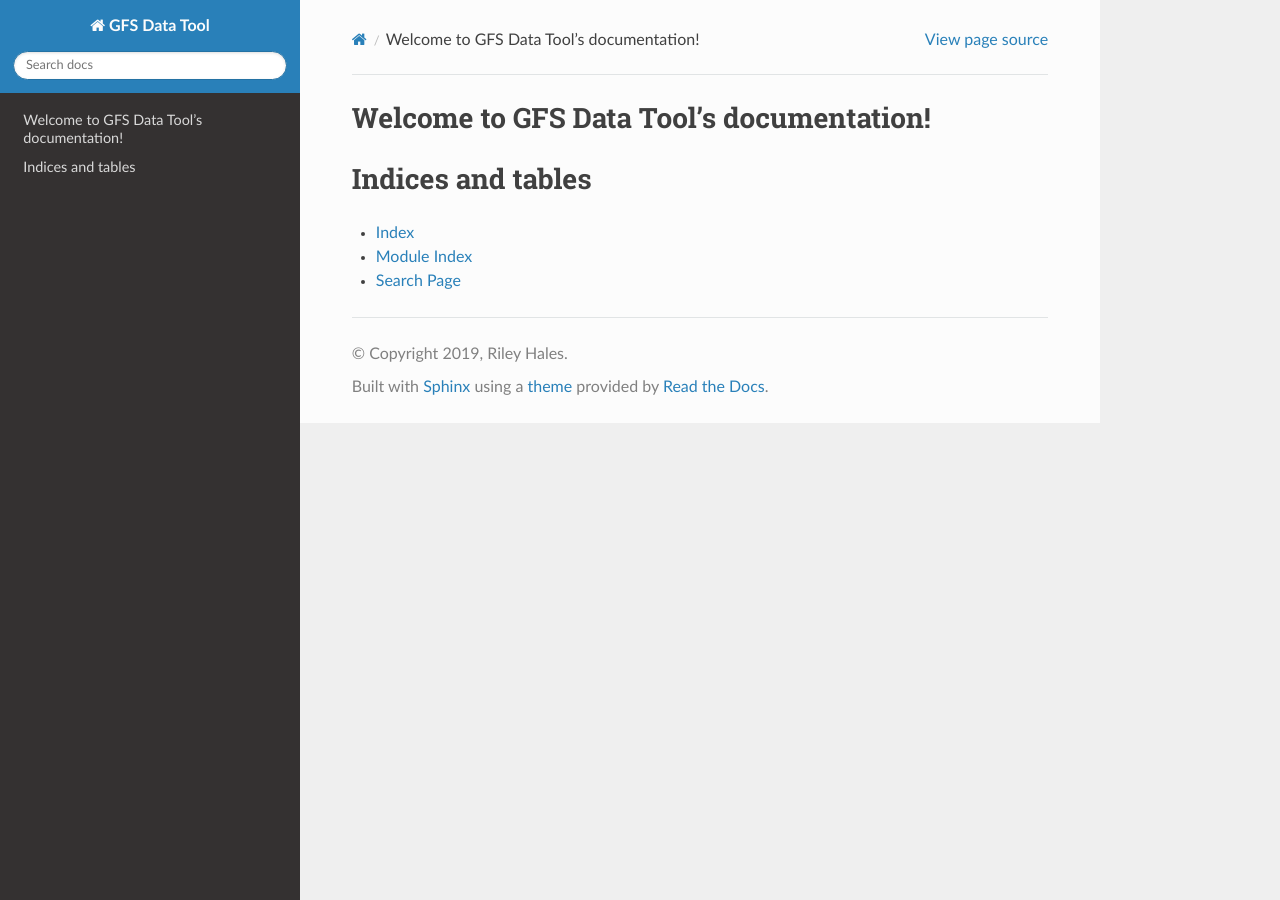
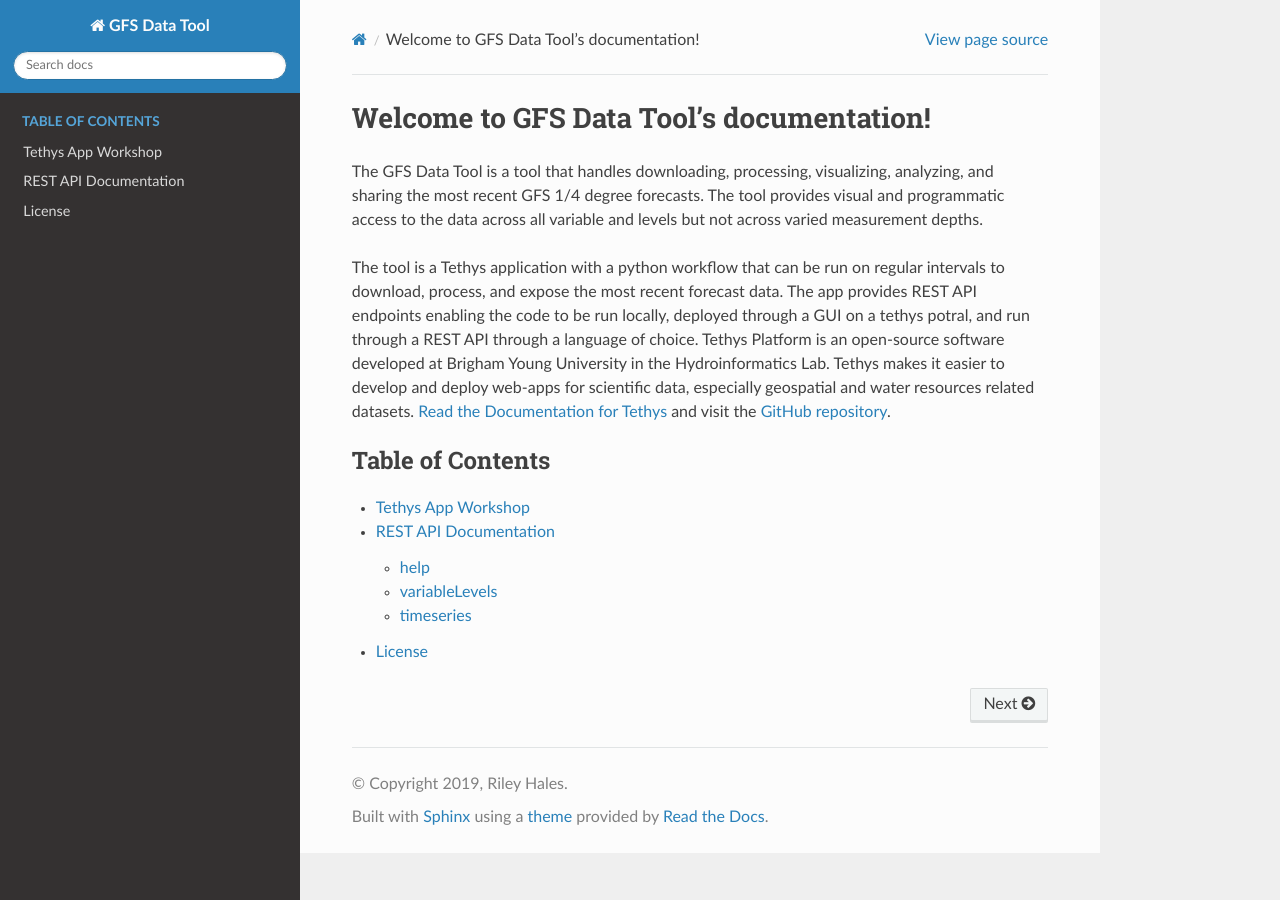
Before and after one commit to rileyhales/gfs, a Sphinx documentation site: the page built from docs/index.rst, in a window 1280 px wide. Built offline with Sphinx 7.4.7 and the Read the Docs theme 2.0.0, drawn with Linux system fonts in a browser that asks for light colours.

```diff
--- /dev/null
+++ b/docs/api.rst
@@ -0,0 +1,73 @@
+**********************
+REST API Documentation
+**********************
+
+A REST API is a web service or a set of methods that can be used to produce or access data without a web interface.
+REST APIs use the http protocol to request data.
+
+help
+====
+
+The help function requires no arguments and returns a JSON object. The response contains information about each of the
+parameters for the timeseries function and links to help websites.
+
+.. code-block:: python
+
+    import requests
+    import json
+
+    helpme = requests.get('[TethysPortalUrl]/apps/gfs/api/help/')
+
+    print(helpme.text)
+    help_as_dictionary = json.loads(helmp.text)
+
+variableLevels
+==============
+This function accepts the abbreviated name of a variable as an argument and returns a JSON object containing a list of
+any levels that correspond to the GFS variable provided.
+
++------------+--------------------------------------------------+--------------------------+
+| Parameter  | Description                                      | Examples                 |
++============+==================================================+==========================+
+| variable   | The shortened name of a GFS variable             | 'acpcp'                  |
++------------+--------------------------------------------------+--------------------------+
+
+.. code-block:: python
+
+    import requests
+    import json
+
+    levels = requests.get('[TethysPortalUrl]/apps/gfs/api/variableLevels/', params={'variable': 'acpcp'})
+
+    print(levels.text)
+    print(json.loads(levels.text)['levels'])
+
+timeseries
+==========
+
++------------+--------------------------------------------------+--------------------------+
+| Parameter  | Description                                      | Examples                 |
++============+==================================================+==========================+
+| variable   | The shortened name of a GFS variable             | 'acpcp'                  |
++------------+--------------------------------------------------+--------------------------+
+| level      | The abbreviated name of a measurement level      | - 'surface'              |
+|            |                                                  | - 'hybrid'               |
++------------+--------------------------------------------------+--------------------------+
+|            | - Coordinates or the name of a country or region | - 'Northern Africa'      |
+| location   | - (Point) [longitude, latitude]                  | - [-110, 45]             |
+|            | - (Bound Box) [minLon, maxLon, minLat, maxLat]   | - [-115, -105, 40, 50]   |
++------------+--------------------------------------------------+--------------------------+
+
+.. code-block:: python
+
+    import requests
+    import json
+
+    parameters = {
+        'variable': 'acpcp',
+        'level': 'surface',
+        'location': 'Italy',
+    }
+    italy_timeseries = requests.get('[TethysPortalUrl]/apps/gfs/api/timeseries/', params=parameters)
+
+    italy_timeseries_as_dictionary = json.loads(italy_timeseries.text)
--- a/docs/index.rst
+++ b/docs/index.rst
@@ -1,20 +1,21 @@
-.. GFS Data Tool documentation master file, created by
-   sphinx-quickstart on Fri Aug  9 15:07:59 2019.
-   You can adapt this file completely to your liking, but it should at least
-   contain the root `toctree` directive.
-
 Welcome to GFS Data Tool's documentation!
 =========================================
+The GFS Data Tool is a tool that handles downloading, processing, visualizing, analyzing, and sharing the most recent
+GFS 1/4 degree forecasts. The tool provides visual and programmatic access to the data across all variable and levels
+but not across varied measurement depths.
+
+The tool is a Tethys application with a python workflow that can be run on regular intervals to download, process, and
+expose the most recent forecast data. The app provides REST API endpoints enabling the code to be run locally, deployed
+through a GUI on a tethys potral, and run through a REST API through a language of choice. Tethys Platform is an
+open-source software developed at Brigham Young University in the Hydroinformatics Lab. Tethys makes it easier to
+develop and deploy web-apps for scientific data, especially geospatial and water resources related datasets.
+`Read the Documentation for Tethys <http://docs.tethysplatform.org/en/stable/>`_ and visit the
+`GitHub repository <https://github.com/tethysplatform/tethys>`_.
 
 .. toctree::
-   :maxdepth: 2
-   :caption: Contents:
+    :caption: Table of Contents
+    :name: mastertoc
 
-
-
-Indices and tables
-==================
-
-* :ref:`genindex`
-* :ref:`modindex`
-* :ref:`search`
+    workshop
+    api
+    license
--- /dev/null
+++ b/docs/requirements.txt
@@ -0,0 +1,2 @@
+sphinx
+sphinx_rtd_theme
--- /dev/null
+++ b/docs/workshop.rst
@@ -0,0 +1,5 @@
+Tethys App Workshop
+===================
+
+This workshop is available as a Google Doc and a Google Collaboratory Notebook. Please ask the workshop instructor to
+provide you with access to them.
```
Also changed, not shown: docs/license.rst (added, +32 -0 lines), api-demo.ipynb (added), 6 other files.
